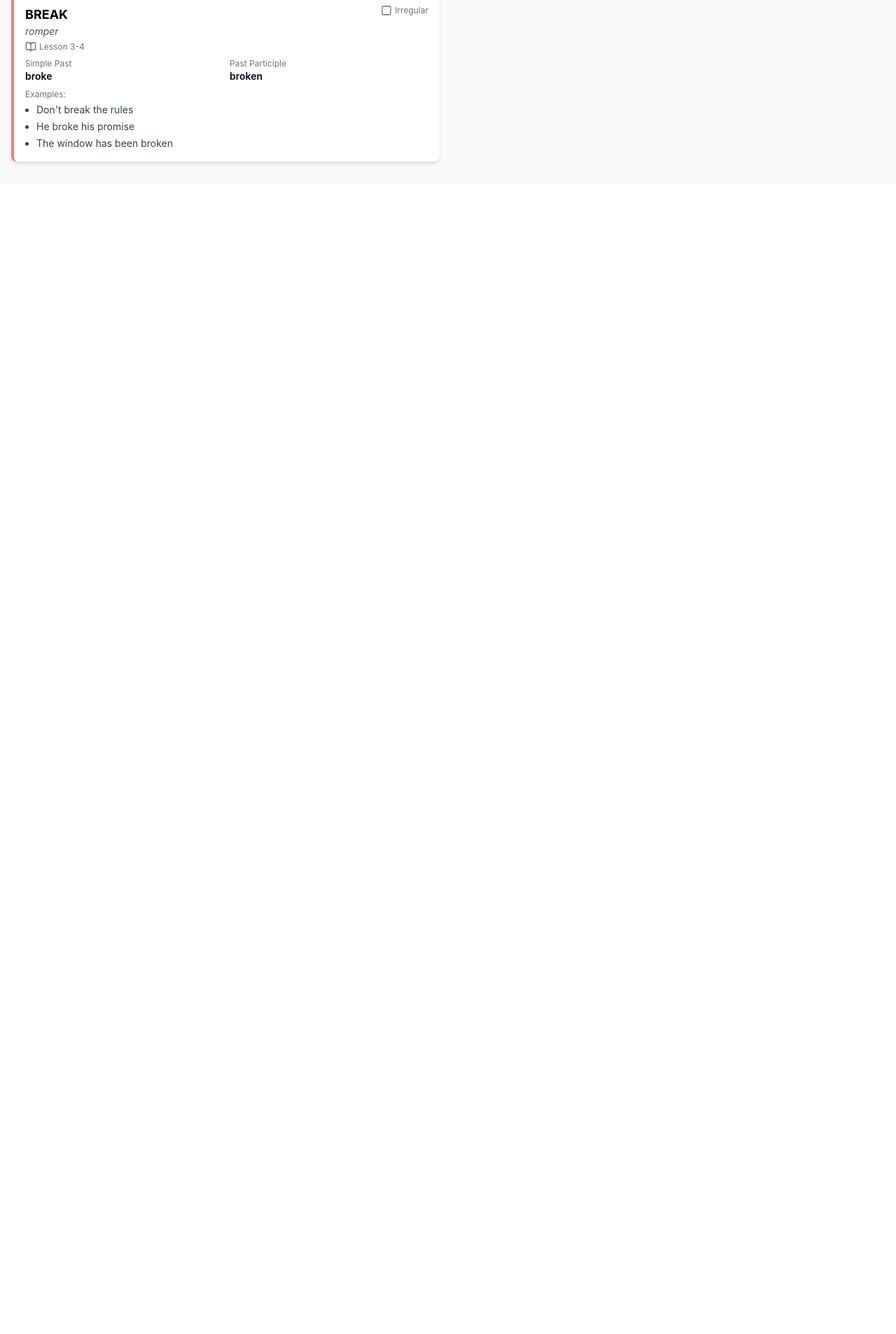
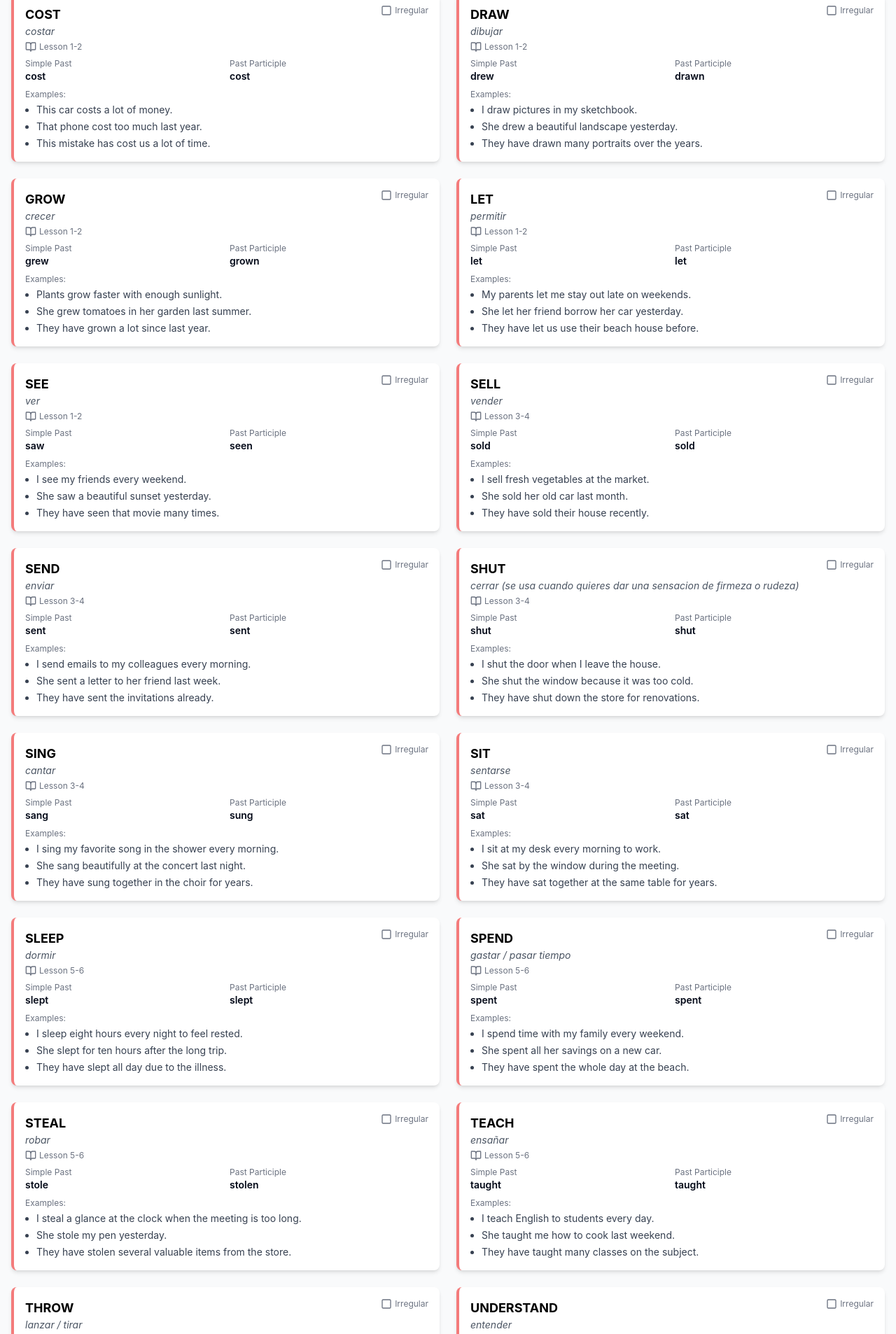
Before and after one commit to IssacPP10/verb-nexus, a React (Vite) app: page /level2 in a window 1280 px wide. Shown: the part 1361-3267 px from the top of the page at 70% size. Before the commit the page ends 1624 px from the top, so only its background shows below. Built offline with nearby package versions, Linux system fonts and the light colour scheme.

Commit message:
The first part of the level two verb list has been added.

```diff
--- a/src/data/level2.ts
+++ b/src/data/level2.ts
@@ -109,16 +109,318 @@ export const level2Data: VerbData = {
   ],
   irregular: [
     {
-      base: "break",
-      meaning: "romper",
-      simplePast: "broke",
-      pastParticiple: "broken",
+      base: "cost",
+      meaning: "costar",
+      simplePast: "cost",
+      pastParticiple: "cost",
+      isRegular: false,
+      lesson: "1-2",
+      examples: {
+        base: "This car costs a lot of money.",
+        simplePast: "That phone cost too much last year.",
+        pastParticiple: "This mistake has cost us a lot of time.",
+      },
+    },
+    {
+      base: "draw",
+      meaning: "dibujar",
+      simplePast: "drew",
+      pastParticiple: "drawn",
+      isRegular: false,
+      lesson: "1-2",
+      examples: {
+        base: "I draw pictures in my sketchbook.",
+        simplePast: "She drew a beautiful landscape yesterday.",
+        pastParticiple: "They have drawn many portraits over the years.",
+      },
+    },
+    {
+      base: "grow",
+      meaning: "crecer",
+      simplePast: "grew",
+      pastParticiple: "grown",
+      isRegular: false,
+      lesson: "1-2",
+      examples: {
+        base: "Plants grow faster with enough sunlight.",
+        simplePast: "She grew tomatoes in her garden last summer.",
+        pastParticiple: "They have grown a lot since last year.",
+      },
+    },
+    {
+      base: "let",
+      meaning: "permitir",
+      simplePast: "let",
+      pastParticiple: "let",
+      isRegular: false,
+      lesson: "1-2",
+      examples: {
+        base: "My parents let me stay out late on weekends.",
+        simplePast: "She let her friend borrow her car yesterday.",
+        pastParticiple: "They have let us use their beach house before.",
+      },
+    },
+    {
+      base: "see",
+      meaning: "ver",
+      simplePast: "saw",
+      pastParticiple: "seen",
+      isRegular: false,
+      lesson: "1-2",
+      examples: {
+        base: "I see my friends every weekend.",
+        simplePast: "She saw a beautiful sunset yesterday.",
+        pastParticiple: "They have seen that movie many times.",
+      },
+    },
+    {
+      base: "sell",
+      meaning: "vender",
+      simplePast: "sold",
+      pastParticiple: "sold",
       isRegular: false,
       lesson: "3-4",
       examples: {
-        base: "Don't break the rules",
-        simplePast: "He broke his promise",
-        pastParticiple: "The window has been broken",
+        base: "I sell fresh vegetables at the market.",
+        simplePast: "She sold her old car last month.",
+        pastParticiple: "They have sold their house recently.",
+      },
+    },
+    {
+      base: "send",
+      meaning: "enviar",
+      simplePast: "sent",
+      pastParticiple: "sent",
+      isRegular: false,
+      lesson: "3-4",
+      examples: {
+        base: "I send emails to my colleagues every morning.",
+        simplePast: "She sent a letter to her friend last week.",
+        pastParticiple: "They have sent the invitations already.",
+      },
+    },
+    {
+      base: "shut",
+      meaning:
+        "cerrar (se usa cuando quieres dar una sensacion de firmeza o rudeza)",
+      simplePast: "shut",
+      pastParticiple: "shut",
+      isRegular: false,
+      lesson: "3-4",
+      examples: {
+        base: "I shut the door when I leave the house.",
+        simplePast: "She shut the window because it was too cold.",
+        pastParticiple: "They have shut down the store for renovations.",
+      },
+    },
+    {
+      base: "sing",
+      meaning: "cantar",
+      simplePast: "sang",
+      pastParticiple: "sung",
+      isRegular: false,
+      lesson: "3-4",
+      examples: {
+        base: "I sing my favorite song in the shower every morning.",
+        simplePast: "She sang beautifully at the concert last night.",
+        pastParticiple: "They have sung together in the choir for years.",
+      },
+    },
+    {
+      base: "sit",
+      meaning: "sentarse",
+      simplePast: "sat",
+      pastParticiple: "sat",
+      isRegular: false,
+      lesson: "3-4",
+      examples: {
+        base: "I sit at my desk every morning to work.",
+        simplePast: "She sat by the window during the meeting.",
+        pastParticiple: "They have sat together at the same table for years.",
+      },
+    },
+    {
+      base: "sleep",
+      meaning: "dormir",
+      simplePast: "slept",
+      pastParticiple: "slept",
+      isRegular: false,
+      lesson: "5-6",
+      examples: {
+        base: "I sleep eight hours every night to feel rested.",
+        simplePast: "She slept for ten hours after the long trip.",
+        pastParticiple: "They have slept all day due to the illness.",
+      },
+    },
+    {
+      base: "spend",
+      meaning: "gastar / pasar tiempo",
+      simplePast: "spent",
+      pastParticiple: "spent",
+      isRegular: false,
+      lesson: "5-6",
+      examples: {
+        base: "I spend time with my family every weekend.",
+        simplePast: "She spent all her savings on a new car.",
+        pastParticiple: "They have spent the whole day at the beach.",
+      },
+    },
+    {
+      base: "steal",
+      meaning: "robar",
+      simplePast: "stole",
+      pastParticiple: "stolen",
+      isRegular: false,
+      lesson: "5-6",
+      examples: {
+        base: "I steal a glance at the clock when the meeting is too long.",
+        simplePast: "She stole my pen yesterday.",
+        pastParticiple:
+          "They have stolen several valuable items from the store.",
+      },
+    },
+    {
+      base: "teach",
+      meaning: "ensañar",
+      simplePast: "taught",
+      pastParticiple: "taught",
+      isRegular: false,
+      lesson: "5-6",
+      examples: {
+        base: "I teach English to students every day.",
+        simplePast: "She taught me how to cook last weekend.",
+        pastParticiple: "They have taught many classes on the subject.",
+      },
+    },
+    {
+      base: "throw",
+      meaning: "lanzar / tirar",
+      simplePast: "threw",
+      pastParticiple: "thrown",
+      isRegular: false,
+      lesson: "5-6",
+      examples: {
+        base: "I throw the ball every morning to my dog.",
+        simplePast: "She threw the paper in the trash yesterday.",
+        pastParticiple: "They have thrown the party every year.",
+      },
+    },
+    {
+      base: "understand",
+      meaning: "entender",
+      simplePast: "understood",
+      pastParticiple: "understood",
+      isRegular: false,
+      lesson: "7-8",
+      examples: {
+        base: "I understand the instructions clearly.",
+        simplePast: "She understood the question during the exam.",
+        pastParticiple:
+          "They have understood the concept after the explanation.",
+      },
+    },
+    {
+      base: "rise",
+      meaning: "subir / incrementar",
+      simplePast: "rose",
+      pastParticiple: "risen",
+      isRegular: false,
+      lesson: "7-8",
+      examples: {
+        base: "The sun rises in the east every morning.",
+        simplePast: "The prices rose dramatically last year.",
+        pastParticiple: "The water level has risen due to the heavy rain.",
+      },
+    },
+    {
+      base: "ring",
+      meaning: "sonar (alarma, telefono)",
+      simplePast: "rang",
+      pastParticiple: "rung",
+      isRegular: false,
+      lesson: "7-8",
+      examples: {
+        base: "The phone rings every morning at 7 AM.",
+        simplePast: "The alarm rang loudly this morning.",
+        pastParticiple: "The doorbell has rung three times today.",
+      },
+    },
+    {
+      base: "hang",
+      meaning: "colgar",
+      simplePast: "hung",
+      pastParticiple: "hung",
+      isRegular: false,
+      lesson: "7-8",
+      examples: {
+        base: "I hang my jacket on the hook when I arrive home.",
+        simplePast: "She hung the painting on the wall yesterday.",
+        pastParticiple: "The decorations have hung in the living room for weeks.",
+      },
+    },
+    {
+      base: "stand",
+      meaning: "ponerse / estar de pie",
+      simplePast: "stood",
+      pastParticiple: "stood",
+      isRegular: false,
+      lesson: "7-8",
+      examples: {
+        base: "I stand up every time the teacher enters the classroom.",
+        simplePast: "She stood by the door waiting for her friend.",
+        pastParticiple: "They have stood in line for over an hour.",
+      },
+    },
+    {
+      base: "wake",
+      meaning: "despertar",
+      simplePast: "woke",
+      pastParticiple: "woken",
+      isRegular: false,
+      lesson: "9-10",
+      examples: {
+        base: "I wake up early every morning to exercise.",
+        simplePast: "She woke up late yesterday and missed the bus.",
+        pastParticiple: "They have woken up to a beautiful sunrise this morning.",
+      },
+    },
+    {
+      base: "wear",
+      meaning: "llevar / traer puesto",
+      simplePast: "wore",
+      pastParticiple: "worn",
+      isRegular: false,
+      lesson: "9-10",
+      examples: {
+        base: "I wear a jacket when it's cold outside.",
+        simplePast: "She wore a beautiful dress to the party last night.",
+        pastParticiple: "They have worn their new shoes all day.",
+      },
+    },
+    {
+      base: "win",
+      meaning: "ganar",
+      simplePast: "won",
+      pastParticiple: "won",
+      isRegular: false,
+      lesson: "9-10",
+      examples: {
+        base: "I win every game I play.",
+        simplePast: "She won the race yesterday.",
+        pastParticiple: "They have won many awards over the years.",
+      },
+    },
+    {
+      base: "learn",
+      meaning: "aprender",
+      simplePast: "learnt / learned",
+      pastParticiple: "learnt / learned",
+      isRegular: false,
+      lesson: "9-10",
+      examples: {
+        base: "I learn something new every day.",
+        simplePast: "She learned how to play the guitar last year.",
+        pastParticiple: "They have learned many skills during the course.",
       },
     },
   ],
```
